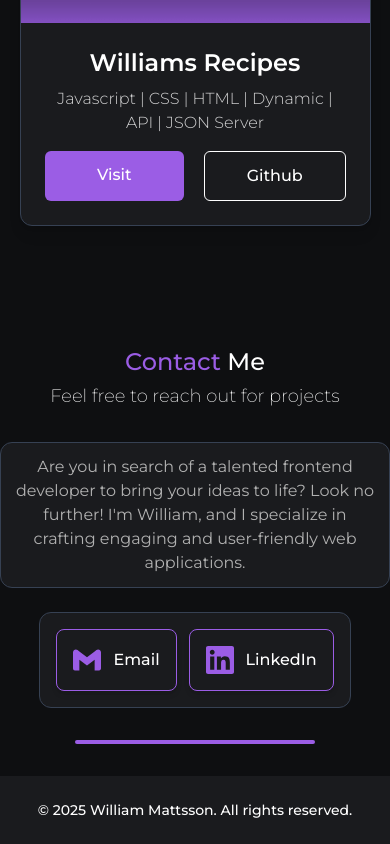
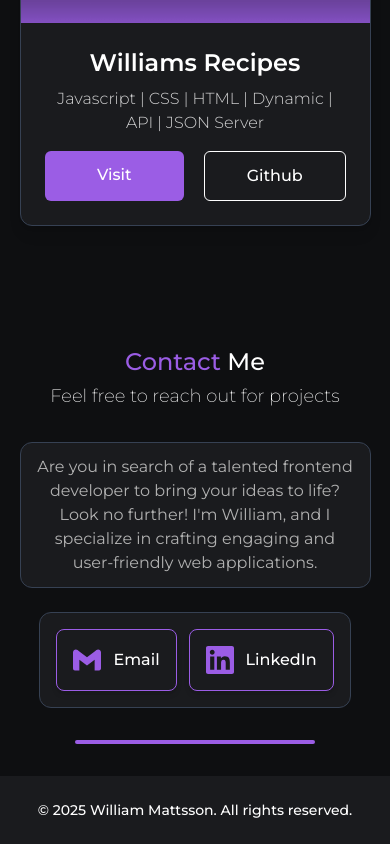
Before and after one commit to WilliamMattsson1/portfolio2, a React (Vite) app: page / in a window 390 px wide. Shown: the part 4217-5061 px from the top of the page. Built offline with nearby package versions, Linux system fonts and the light colour scheme.

Commit message:
fix width in contact section for mobile

```diff
--- a/src/sections/ContactSection.jsx
+++ b/src/sections/ContactSection.jsx
@@ -10,7 +10,7 @@ const ContactSection = () => {
                 sub="Feel free to reach out for projects"
             />
 
-            <p className="text-text-secondary bg-card p-3 md:p-8 text-center max-w-2xl mx-auto mt-8 rounded-xl card-border">
+            <p className="text-text-secondary bg-card p-3 md:p-8 text-center max-w-[90%] md:max-w-2xl mx-auto mt-8 rounded-xl card-border">
                 Are you in search of a talented frontend developer to bring your
                 ideas to life? Look no further! I'm William, and I specialize in
                 crafting engaging and user-friendly web applications.
```
